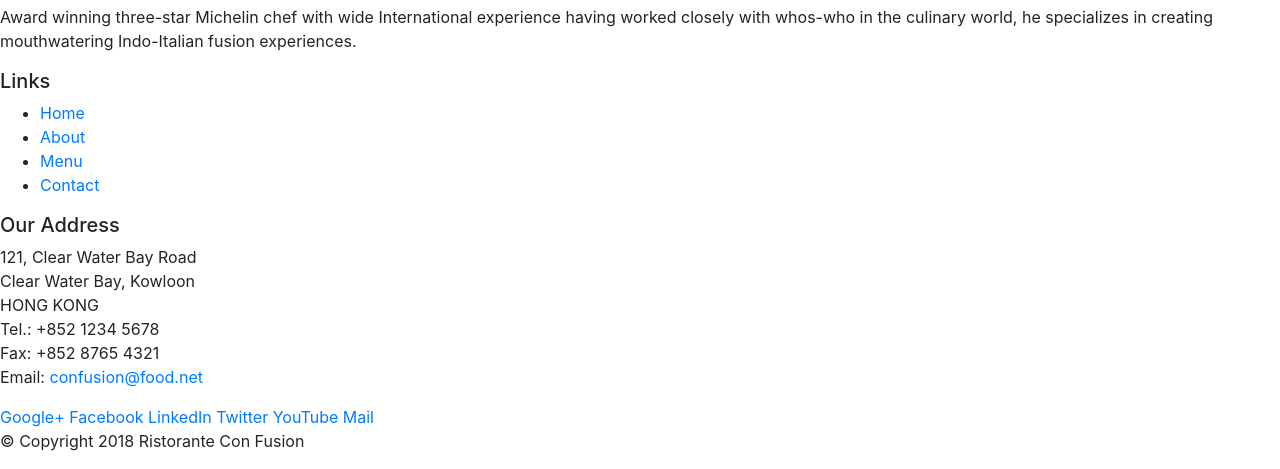
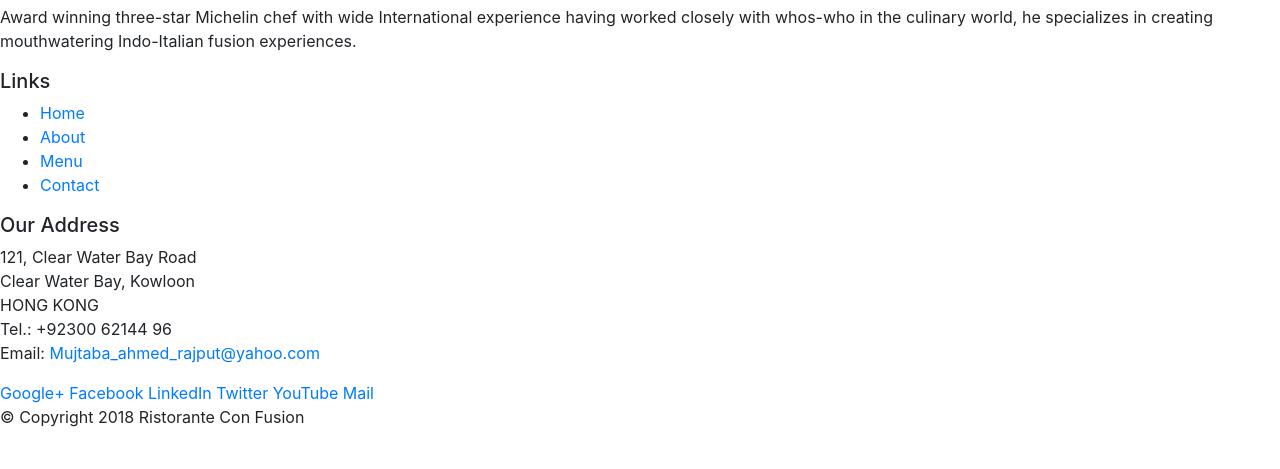
Before and after one commit to Mujtaba44/start-of-bs4, a website: page index.html in a window 1280 px wide. Shown: the part 520-989 px from the top of the page. After the commit the page ends 965 px from the top, so only its background shows below. Drawn offline with nearby package versions, Linux system fonts and the light colour scheme.

Commit message:
number&email changed

```diff
--- a/index.html
+++ b/index.html
@@ -79,9 +79,8 @@
 		              121, Clear Water Bay Road<br>
 		              Clear Water Bay, Kowloon<br>
 		              HONG KONG<br>
-		              Tel.: +852 1234 5678<br>
-		              Fax: +852 8765 4321<br>
-		              Email: <a href="mailto:confusion@food.net">confusion@food.net</a>
+		              Tel.: +92300 62144 96<br>
+		              Email: <a href="mailto:confusion@food.net">Mujtaba_ahmed_rajput@yahoo.com</a>
 		           </address>
                 </div>
                 <div>
```
